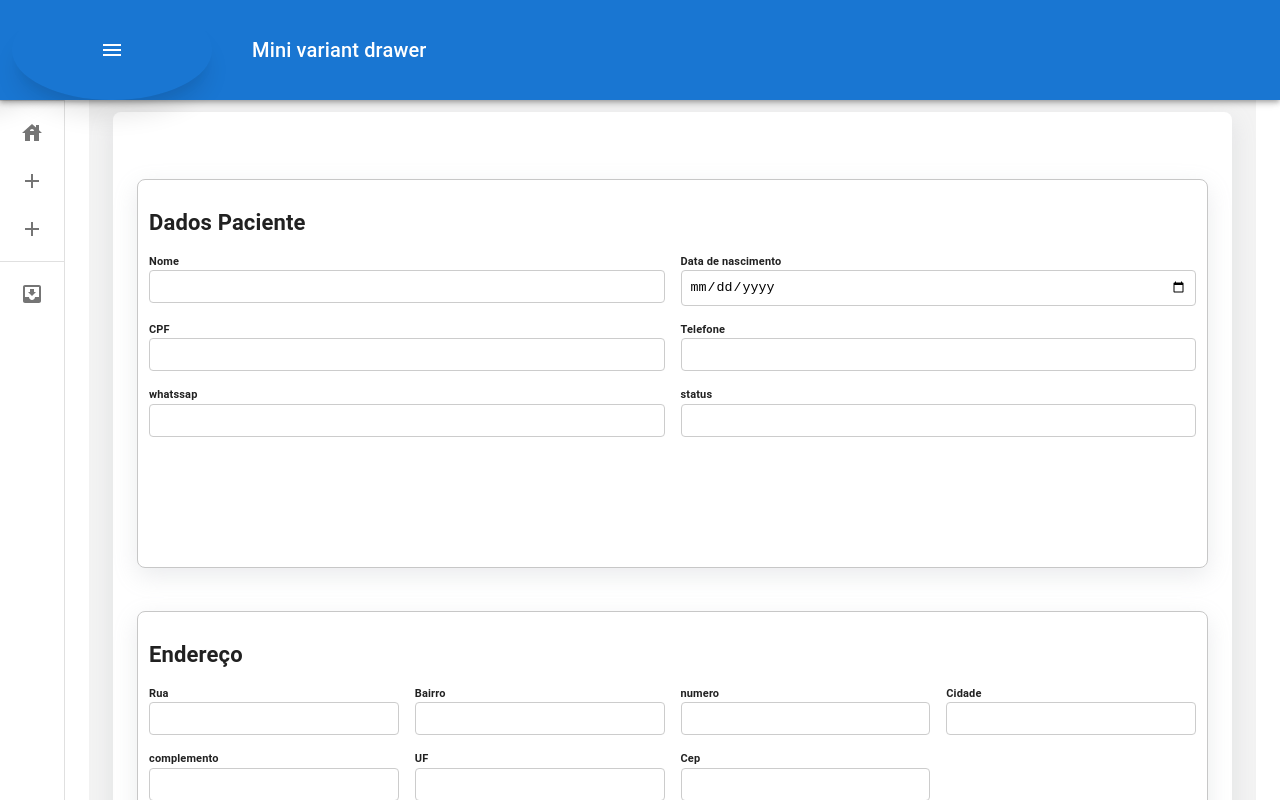
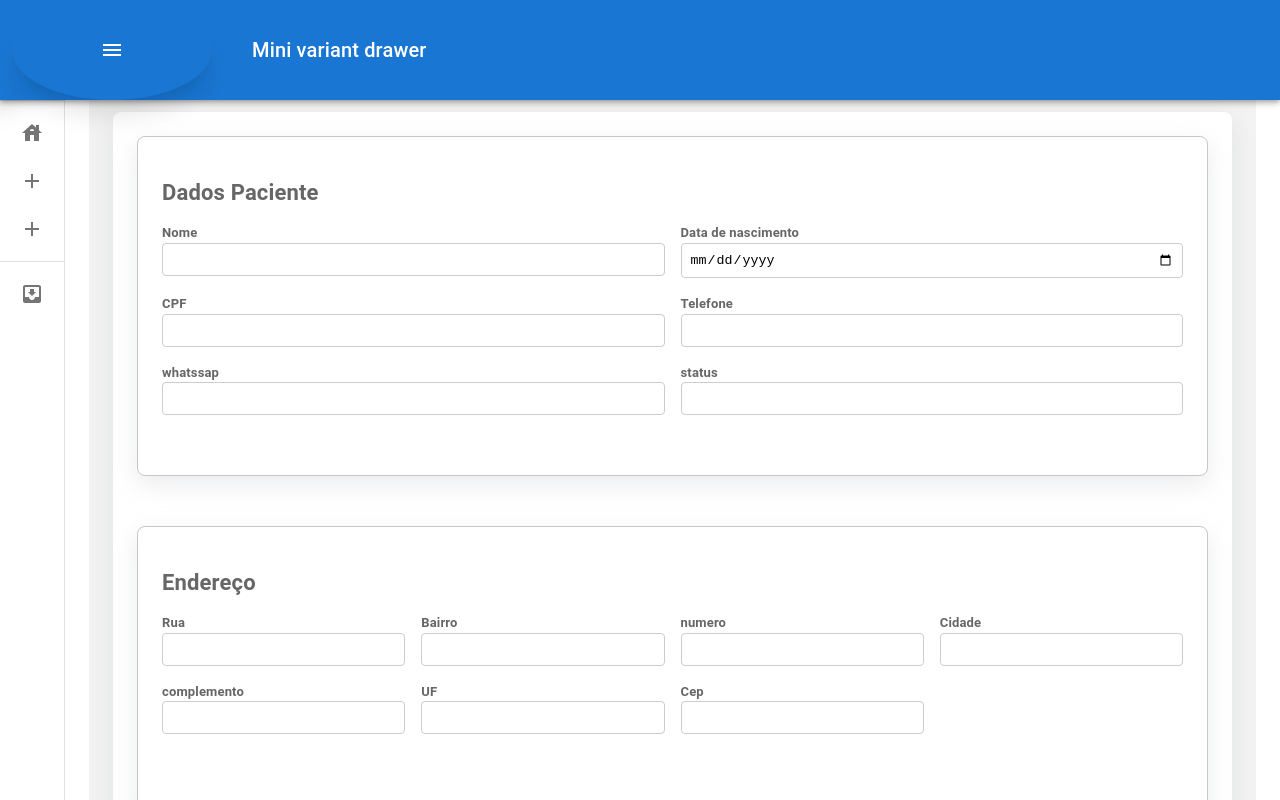
Before and after one commit to Kaio-d-silva/Pi-React, a React (Create React App) app: page /cadastroPaciente in a window 1280 px wide. Shown: the top 800 px of the page. Built offline with nearby package versions, Linux system fonts and the light colour scheme.

Commit message:
correção nas paginas

```diff
--- a/src/css/cadastroPaciente.css
+++ b/src/css/cadastroPaciente.css
@@ -3,29 +3,37 @@
     background-color: rgb(243, 243, 243);
     padding: 1.5em;
     width: 100%;
+    font-weight: 500;
+    font-family: "Roboto", "Helvetica Neue", Helvetica, Arial;
+    color: rgb(102, 102, 102);
 
 }
 .containerCadastro {
     background-color: white;
-    padding: 1.5em;
+    padding: 24px;
     border-radius: 0.5rem;
-    height: 100%;
+    height: 80%;
     display: flex;
     flex-direction: column;
-    justify-content: space-evenly;
+    /* justify-content: space-evenly; */
     box-shadow: rgba(149, 157, 165, 0.2) 0px 8px 24px;
+}
+
+.informacoesPaciente, .endereco{
+    font-size: 13px;
+    gap: 1rem;
 }
 
 .informacoesPaciente{
     display:  grid;
     grid-template-columns:  repeat(2,1fr);
-    gap: 1rem;
+
+
 }
 .endereco{
     display: grid;
     /* flex-direction: column; */
     grid-template-columns:  repeat(4,1fr);
-    gap: 1rem;
 }
 
 /* .endPrimeiraLinha,
@@ -50,16 +58,19 @@
     padding: 1em;
     font-size: 11px;
     box-shadow: rgba(149, 157, 165, 0.2) 0px 8px 24px;
+    padding: 24px;
     /* height: 100%; */
 
 }
 
 .areaCadastroPaciente{
-    height: 45%;
+    height: 350px;
+
 }
 
 .areaEndereco{
-    height: 40%;
+    height: 300px;
+    margin-top: 50px;
 }
 
 .LabelCadastroPaciente {
--- a/src/css/cadastroProfissional.css
+++ b/src/css/cadastroProfissional.css
@@ -1,56 +1,86 @@
-.MainStyleCadastroProfissional{
-    height: 85vh;
+.Mainstyle{
+    height: 120vh;
     background-color: rgb(243, 243, 243);
     padding: 1.5em;
     width: 100%;
+    font-weight: 500;
+    font-family: "Roboto", "Helvetica Neue", Helvetica, Arial;
+    color: rgb(102, 102, 102);
+
+}
+.containerCadastro {
+    background-color: white;
+    padding: 24px;
+    border-radius: 0.5rem;
+    height: 80%;
+    display: flex;
+    flex-direction: column;
+    /* justify-content: space-evenly; */
+    box-shadow: rgba(149, 157, 165, 0.2) 0px 8px 24px;
+}
+
+.informacoesPaciente, .endereco{
+    font-size: 13px;
+    gap: 1rem;
+}
+
+.informacoesPaciente{
+    display:  grid;
+    grid-template-columns:  repeat(2,1fr);
 
 
 }
-.containerCadastroProfissional {
-    background-color: white;
-    padding: 1.5em;
-    border-radius: 0.5rem;
-    height: 100%;
-    display: flex;
-    flex-direction: column;
-    justify-content: space-evenly;
-    box-shadow: rgba(149, 157, 165, 0.2) 0px 8px 24px;
+.endereco{
+    display: grid;
+    /* flex-direction: column; */
+    grid-template-columns:  repeat(4,1fr);
 }
 
-.areaCadastroProfissional{
+/* .endPrimeiraLinha,
+.endSegundaLinha{
+    display: flex;
+    grid-template-columns:  repeat(3,1fr);
+    gap: 1rem;
+
+
+}
+
+.endPrimeiraLinha{
+    display: grid;
+    grid-template-columns: repeat(3,1);
+} */
+
+.areaCadastroPaciente,
+.areaEndereco{
     background-color: rgb(255, 255, 255);
     border: 0.5px solid rgb(199, 199, 199);
     border-radius: 0.5rem;
     padding: 1em;
     font-size: 11px;
     box-shadow: rgba(149, 157, 165, 0.2) 0px 8px 24px;
-    height: 80%;
+    padding: 24px;
+    /* height: 100%; */
 
 }
-.informacoesProfissional{
-    display:  grid;
-    grid-template-columns:  repeat(2,1fr);
-    gap: 1rem;
+
+.areaCadastroPaciente{
+    height: 350px;
+
 }
 
-
-.areaCadastroProfissional{
-    height: 100%;
+.areaEndereco{
+    height: 300px;
+    margin-top: 50px;
 }
 
-
-.LabelCadastroProfissional {
+.LabelCadastroPaciente {
     margin-bottom: 0.3em; /* Espaço entre o label e o input */
 
 }
 
-.InputCadastroProfissional {
+.InputCadastroPaciente {
     padding: 8px;
     border: 1px solid #ccc;
     border-radius: 4px;
     width: 100%;
 }
-
-body{
-    width: 100%;
-}
```
